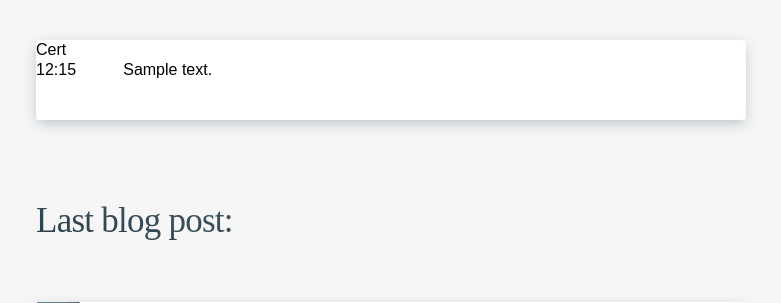
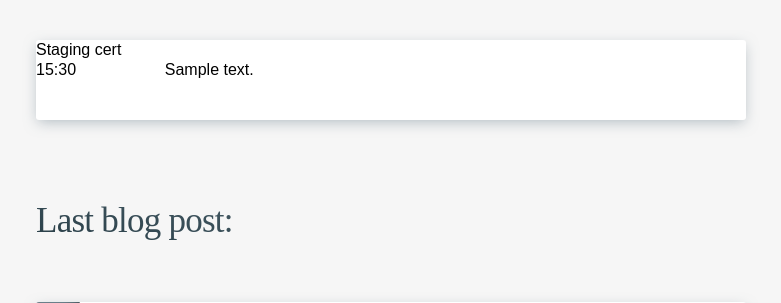
Before and after one commit to ciurana-life/victorciurana.com, a Django app: page / in a window 1280 px wide. Shown: the part 128-431 px from the top of the page, without its empty margins (249-1030 px from the left). Run offline with Django 3.2, Linux system fonts and the light colour scheme; tables that the repository leaves empty hold one stand-in row (values such as "Sample post"); parts of the project's set-up code (start-up, migrations or seed data) failed here and were passed over; some libraries are stand-ins or nearby versions.

```diff
--- a/templates/index.html
+++ b/templates/index.html
@@ -8,7 +8,7 @@ Victor Ciurana
 {% block main %}
 <!-- hello -->
 <article>
-    <p>Cert 12:15</p>
+    <p>Staging cert 15:30</p>
     <div class="article_content">
         {{home_content.content | safe_markdown}}
     </div>
```
